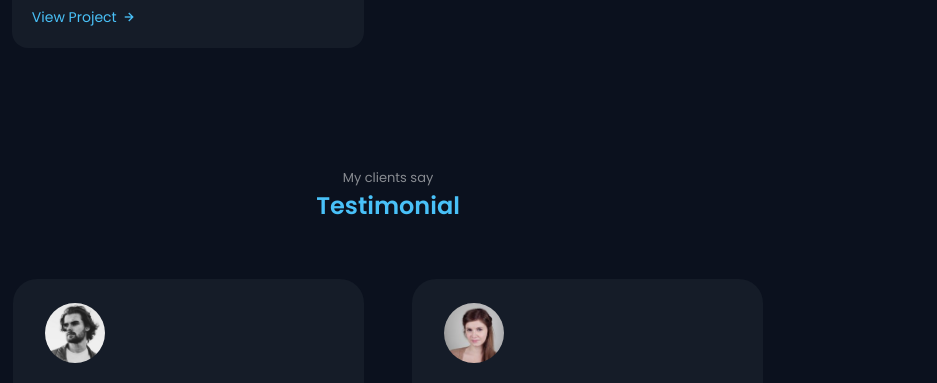
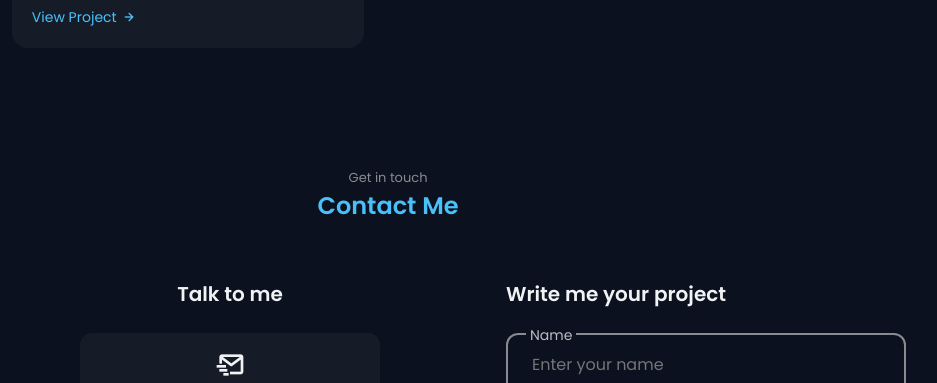
Before and after one commit to Ye99-AungKhant/yeaungkhant-portfolio, a plain HTML site: page index.html in a window 1280 px wide. Shown: the part 3964-4347 px from the top of the page, without its empty margins (252-1189 px from the left). Drawn offline with nearby package versions, Linux system fonts and the light colour scheme.

Commit message:
Update index.html

```diff
--- a/index.html
+++ b/index.html
@@ -554,7 +554,7 @@
             </section>
 
             <!--=============== TESTIMONIALS ===============-->
-            <section class="testimonial section">
+            <!-- <section class="testimonial section">
                 <span class="section__subtitle">My clients say</span>
                 <h2 class="section__title">Testimonial</h2>
 
@@ -593,7 +593,7 @@
 
                     <div class="swiper-pagination"></div>
                 </div>
-            </section>
+            </section> -->
 
             <!--=============== CONTACT ===============-->
             <section class="contact section" id="contact">
```
